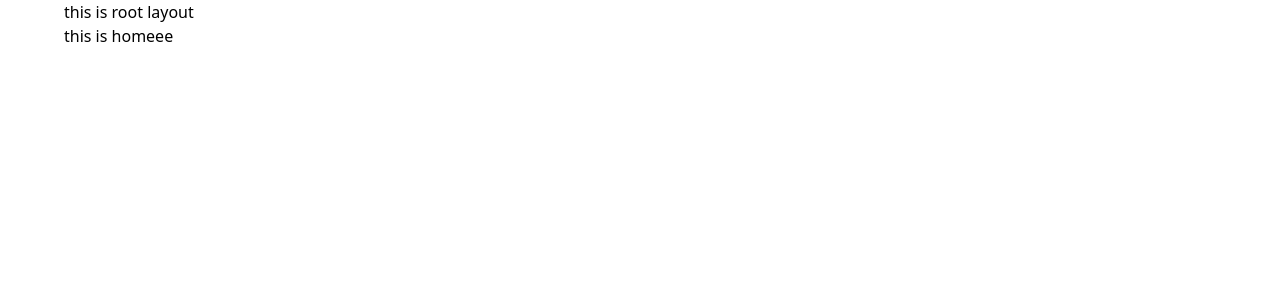
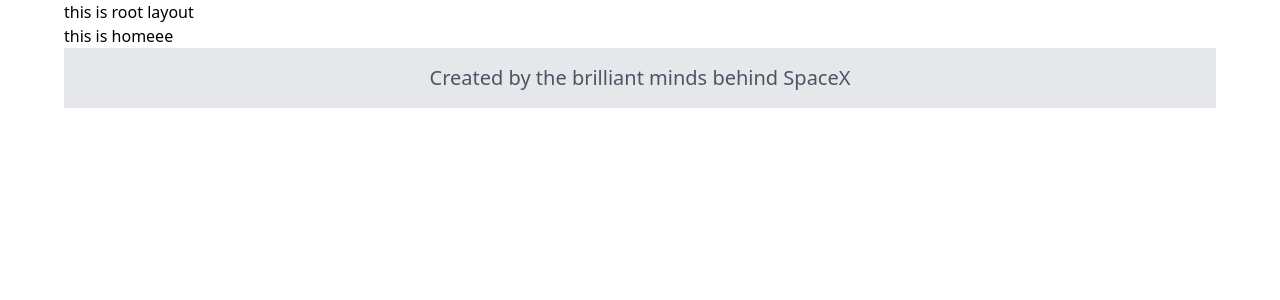
Before and after one commit to QuaziSamiha/space-flight, a React (Vite) app: page / in a window 1280 px wide. Shown: the top 300 px of the page. Built offline with nearby package versions, Linux system fonts and the light colour scheme.

Commit message:
footer added to main layout

```diff
--- a/src/components/LayOut/Main.tsx
+++ b/src/components/LayOut/Main.tsx
@@ -1,4 +1,5 @@
 import { Outlet } from "react-router-dom";
+import Footer from "../Shared/Footer";
 
 interface Props {}
 
@@ -11,6 +12,7 @@
       <div>
         <h1>this is root layout</h1>
         <Outlet />
+        <Footer />
       </div>
     </>
   );
--- /dev/null
+++ b/src/components/Shared/Footer.tsx
@@ -0,0 +1,20 @@
+interface Props {}
+
+function Footer(props: Props) {
+  // eslint-disable-next-line no-empty-pattern
+  const {} = props;
+
+  return (
+    <>
+      <footer className="bg-gray-200 py-4">
+        <div className="container mx-auto text-center">
+          <p className="text-base md:text-lg lg:text-xl text-gray-600">
+            Created by the brilliant minds behind SpaceX
+          </p>
+        </div>
+      </footer>
+    </>
+  );
+}
+
+export default Footer;
```
